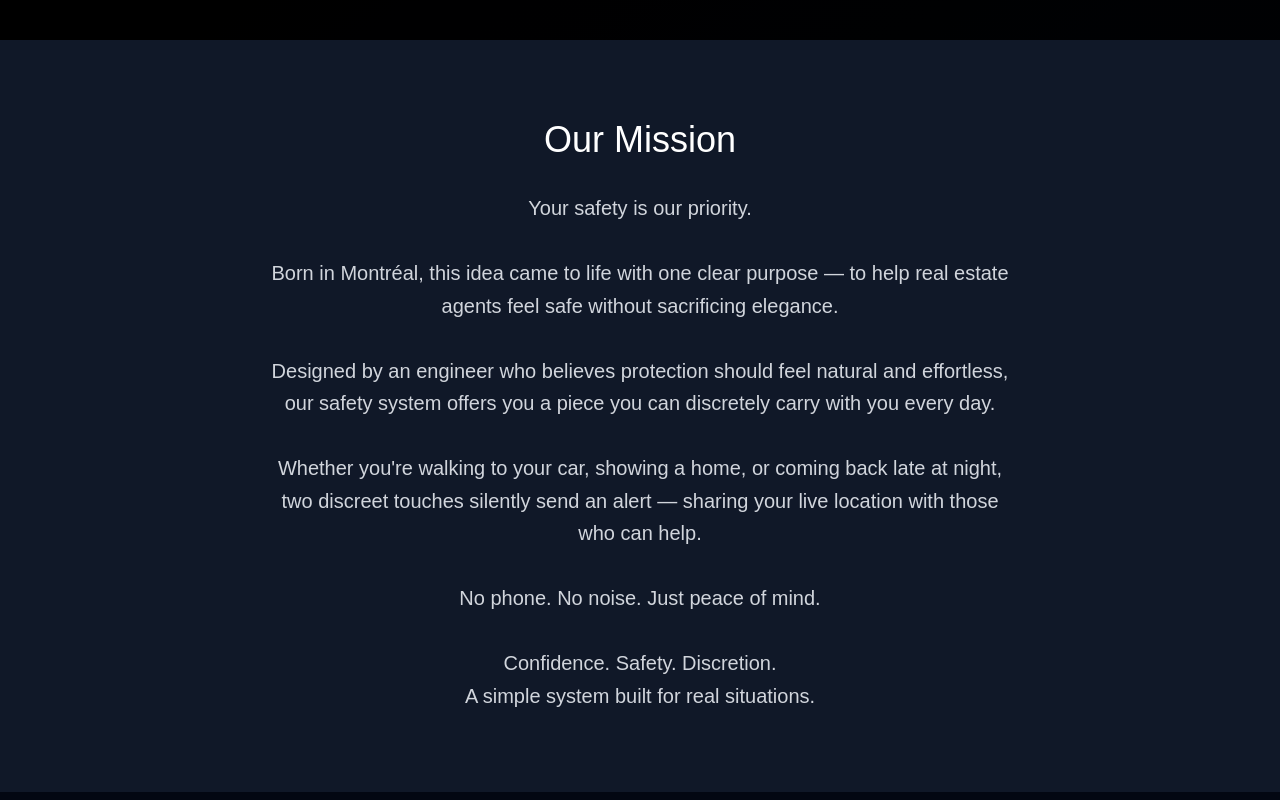
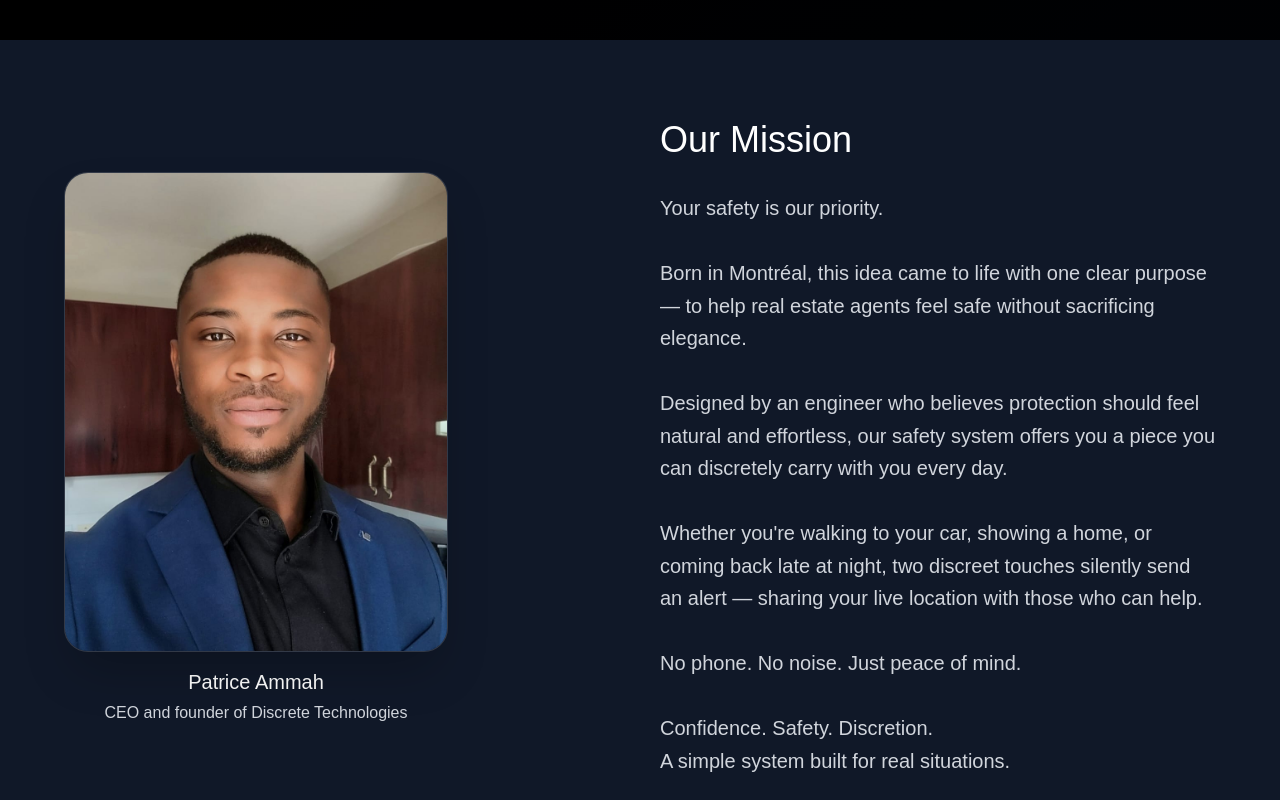
Before and after one commit to ItsmePatrice/panic-necklace, a Next.js app: page / in a window 1280 px wide. Shown: the part 760-1560 px from the top of the page. Built offline with nearby package versions, Linux system fonts and the light colour scheme.

Commit message:
founder photo added

```diff
--- a/app/components/Mission.tsx
+++ b/app/components/Mission.tsx
@@ -1,5 +1,6 @@
 'use client';
 
+import Image from 'next/image';
 import { useLanguage } from '../contexts/LanguageContext';
 
 export default function Mission() {
@@ -7,11 +8,34 @@ export default function Mission() {
 
   return (
     <section className="py-16 sm:py-20 px-4 bg-gray-900">
-      <div className="max-w-3xl mx-auto text-center">
+      <div className="max-w-6xl mx-auto grid items-center gap-10 lg:grid-cols-2">
+        <div className="order-2 lg:order-1 flex justify-center lg:justify-start">
+          <div className="w-full max-w-sm text-center">
+            <div className="relative overflow-hidden rounded-3xl border border-white/10 bg-white/5 shadow-2xl aspect-[4/5] sm:aspect-[3/4] lg:aspect-[4/5]">
+              <Image
+                src="/founder_picture.jpeg"
+                alt="Founder portrait"
+                fill
+                priority
+                className="object-cover"
+              />
+            </div>
+            <div className="mt-4 space-y-1 px-2">
+              <p className="text-lg sm:text-xl font-medium text-white">
+                {t.mission.founder.name}
+              </p>
+              <p className="text-sm sm:text-base text-gray-300 leading-relaxed">
+                {t.mission.founder.title}
+              </p>
+            </div>
+          </div>
+        </div>
+
+        <div className="order-1 lg:order-2 text-center lg:text-left">
           <h2 className="text-2xl sm:text-3xl md:text-4xl font-light text-white mb-6 sm:mb-8">
             {t.mission.title}
           </h2>
-        <p className="text-base sm:text-lg md:text-xl text-gray-300 leading-relaxed px-2">
+          <p className="text-base sm:text-lg md:text-xl text-gray-300 leading-relaxed px-2 lg:px-0">
             {t.mission.content.line1}
             <br /><br />
             {t.mission.content.line2}
@@ -27,6 +51,7 @@ export default function Mission() {
             {t.mission.content.line7}
           </p>
         </div>
+      </div>
     </section>
   );
 }
--- a/app/lib/translations.ts
+++ b/app/lib/translations.ts
@@ -14,6 +14,10 @@ export const translations = {
     // Mission Section
     mission: {
       title: "Our Mission",
+      founder: {
+        name: "Patrice Ammah",
+        title: "CEO and founder of Discrete Technologies"
+      },
       content: {
         line1: "Your safety is our priority.",
         line2: "Born in Montréal, this idea came to life with one clear purpose — to help real estate agents feel safe without sacrificing elegance.",
@@ -654,6 +658,10 @@ export const translations = {
     // Mission Section
     mission: {
       title: "Notre Mission",
+      founder: {
+        name: "Patrice Ammah",
+        title: "PDG et fondateur de Discrete Technologies"
+      },
       content: {
         line1: "Votre sécurité est notre priorité.",
         line2: "Né à Montréal, cette idée a pris vie avec un objectif clair — aider les agents immobiliers à se sentir en sécurité sans sacrifier l'élégance.",
```
Also changed, not shown: public/founder_picture.jpeg (added). Lines whose indentation alone changed are shown as unchanged.
